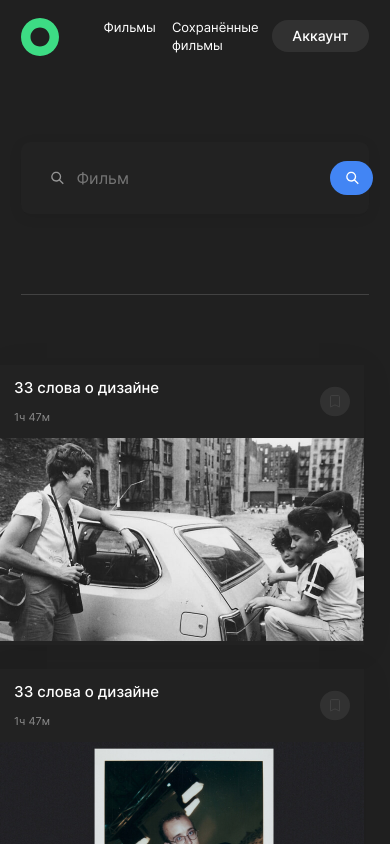
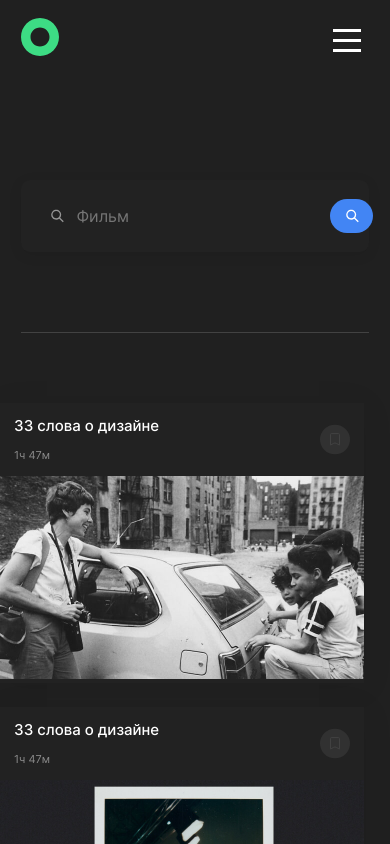
Before and after one commit to Andr-Den/movies-explorer-frontend, a React (Create React App) app: page /movies in a window 390 px wide. Shown: the top 844 px of the page. Built offline with nearby package versions, Linux system fonts and the light colour scheme.

Commit message:
refactor Header

```diff
--- a/src/components/Header/Header.css
+++ b/src/components/Header/Header.css
@@ -5,6 +5,11 @@
   width: 89%;
   max-width: 1140px;
   color: #FFFFFF;
+  height: 74px;
+}
+
+.header_promo {
+  width: 100%;
 }
 
 .header__logo {
@@ -12,11 +17,13 @@
 }
 
 .header__nav {
+  height: 38px;
   margin: 0;
   padding-left: 44px;
   display: flex;
   justify-content: space-between;
   align-items: center;
+  justify-self: center;
 }
 
 .header__links {
@@ -44,3 +51,25 @@
   line-height: 16px;
   font-weight: 500;
 }
+
+.header__burger {
+  visibility: hidden;
+}
+
+@media screen and (max-width: 768px){
+  .header__burger {
+    visibility: visible;
+    background-image: url(../../images/burger.svg);
+    width: 44px;
+    height: 44px;
+  }
+
+  .header__nav {
+    visibility: hidden;
+  }
+
+  .header__container {
+    display: flex;
+    justify-content: space-between;
+  }
+}
--- a/src/components/Header/Header.js
+++ b/src/components/Header/Header.js
@@ -4,16 +4,13 @@ import './Header.css'
 import { Link } from 'react-router-dom'
 import logo from '../../images/logo.svg'
 
-function Header() {
+function Header({children, back_color}) {
   return (
-    <header className="header">
-      <Link to="/"><img src={logo} alt="логотип" className="header__logo" /></Link>
-      <div className="header__nav">
-        <div className="header__links">
-          <Link to="/movies" className="header__link">Фильмы</Link>
-          <Link to="/saved-movies" className="header__link">Сохранённые фильмы</Link>
-        </div>
-        <Link className="header__account" to="/profile">Аккаунт</Link>
+    <header className={`header ${back_color}`}>
+      <div className="header__container">
+        {/* <Link to="/"><img src={logo} alt="логотип" className="header__logo" /></Link> */}
+        <Link to="/"><img src={logo} alt="логотип" className="header__logo" /></Link>
+        {children}
       </div>
     </header>
   )
--- a/src/components/Movies/Movies.js
+++ b/src/components/Movies/Movies.js
@@ -3,6 +3,10 @@ import Header from '../Header/Header'
 import Footer from '../Footer/Footer';
 import SearchForm from '../SearchForm/SearchForm';
 import MoviesCardList from '../MoviesCardList/MoviesCardList';
+import AccountButton from '../AccountButton/AccountButton';
+import { Link } from 'react-router-dom';
+
+import '../Header/Header.css'
 
 import save_active from '../../images/save_active.svg'
 import save_inactive from '../../images/save_inactive.svg'
@@ -73,7 +77,16 @@ const films = [
 function Movies() {
   return (
       <div className="page">
-        <Header />
+        <Header>
+          <div className="header__nav">
+            <div className="header__links">
+              <Link to="/movies" className="header__link">Фильмы</Link>
+              <Link to="/saved-movies" className="header__link">Сохранённые фильмы</Link>
+          </div>
+          <AccountButton />
+        </div>
+        <div className="header__burger"/>
+        </Header>
         <SearchForm />
         <MoviesCardList films={films}>
           <button className="movies-card-list__more-button">Ещё</button>
--- a/src/components/Promo/Promo.js
+++ b/src/components/Promo/Promo.js
@@ -1,19 +1,22 @@
 import React from 'react'
 import { Link } from 'react-router-dom'
-import logo from '../../images/logo.svg'
+import Header from '../Header/Header'
 import promo_image from '../../images/promo_image.svg'
 import './Promo.css'
 
 function Promo() {
   return (
     <div className="promo">
-      <Link to="/"><img src={logo} alt="логотип" className="header__logo" /></Link>
-      <div className="promo__nav">
-        <Link className="promo__link promo__link_registration" to="/sign-up">Регистрация</Link>
-        <Link className="promo__link" to="/sign-in">Войти</Link>
+      <div className="promo__container">
+        <Header back_color='header_promo'>
+          <div className="promo__nav">
+            <Link className="promo__link promo__link_registration" to="/sign-up">Регистрация</Link>
+            <Link className="promo__link" to="/sign-in">Войти</Link>
+          </div>
+        </Header>
+          <h1 className="promo__title">Учебный проект студента факультета Веб-разработки.</h1>
+          <img src={promo_image} alt="" className="promo__image" />
       </div>
-      <h1 className="promo__title">Учебный проект студента факультета Веб-разработки.</h1>
-      <img src={promo_image} alt="" className="promo__image" />
     </div>
   )
 }
--- a/src/components/SavedMovies/SavedMovies.js
+++ b/src/components/SavedMovies/SavedMovies.js
@@ -3,6 +3,8 @@ import Header from '../Header/Header'
 import Footer from '../Footer/Footer';
 import SearchForm from '../SearchForm/SearchForm';
 import MoviesCardList from '../MoviesCardList/MoviesCardList';
+import AccountButton from '../AccountButton/AccountButton';
+import { Link } from 'react-router-dom';
 
 import film_01 from '../../images/film-01.jpg'
 import film_02 from '../../images/film-02.jpg'
@@ -27,7 +29,16 @@ const films = [
 function SavedMovies() {
   return (
       <div className="profile">
-        <Header />
+        <Header>
+        <div className="header__nav">
+            <div className="header__links">
+              <Link to="/movies" className="header__link">Фильмы</Link>
+              <Link to="/saved-movies" className="header__link">Сохранённые фильмы</Link>
+          </div>
+          <AccountButton />
+        </div>
+        <div className="header__burger"/>
+        </Header>
         <SearchForm />
         <MoviesCardList films={films}/>
         <Footer />
```
Also changed, not shown: src/images/burger.svg (added), src/images/close.svg (added).
